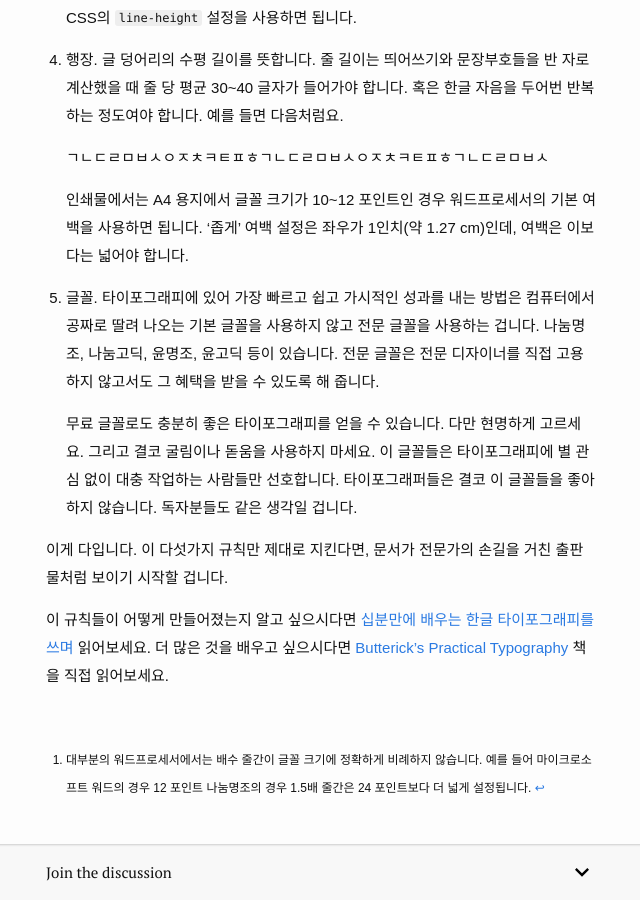
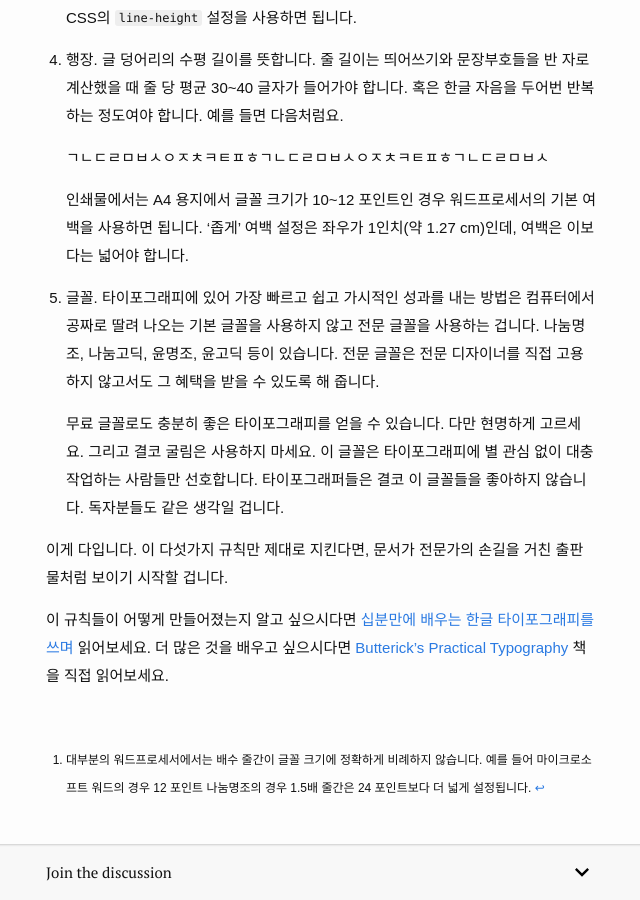
Before and after one commit to seongjaelee/seongjaelee.github.io, a Jekyll site: the page built from _posts/2016-01-07-hangul-typography-in-ten-minutes.md, in a window 1280 px wide and 900 px high, scrolled down 740 px. Shown: the whole window, without its empty margins (319-959 px from the left). Built offline with Jekyll 4.4.1, drawn with Linux system fonts in a browser that asks for light colours; nearby versions of some CDN libraries.

Commit message:
지양해야 할 폰트 중 돋움 제거
돋움의 가독성에 대한 문제 제기는 기억나는 게 없음. 원문과 어구를 맞추려고 너무 섣부르게 생각한 듯.

```diff
--- a/_posts/2016-01-07-hangul-typography-in-ten-minutes.md
+++ b/_posts/2016-01-07-hangul-typography-in-ten-minutes.md
@@ -26,7 +26,7 @@ comments: true
 
 5.  글꼴. 타이포그래피에 있어 가장 빠르고 쉽고 가시적인 성과를 내는 방법은 컴퓨터에서 공짜로 딸려 나오는 기본 글꼴을 사용하지 않고 전문 글꼴을 사용하는 겁니다. 나눔명조, 나눔고딕, 윤명조, 윤고딕 등이 있습니다. 전문 글꼴은 전문 디자이너를 직접 고용하지 않고서도 그 혜택을 받을 수 있도록 해 줍니다.
 
-    무료 글꼴로도 충분히 좋은 타이포그래피를 얻을 수 있습니다. 다만 현명하게 고르세요. 그리고 결코 굴림이나 돋움을  사용하지 마세요. 이 글꼴들은 타이포그래피에 별 관심 없이 대충 작업하는 사람들만 선호합니다. 타이포그래퍼들은 결코 이 글꼴들을 좋아하지 않습니다. 독자분들도 같은 생각일 겁니다.
+    무료 글꼴로도 충분히 좋은 타이포그래피를 얻을 수 있습니다. 다만 현명하게 고르세요. 그리고 결코 굴림은 사용하지 마세요. 이 글꼴은 타이포그래피에 별 관심 없이 대충 작업하는 사람들만 선호합니다. 타이포그래퍼들은 결코 이 글꼴들을 좋아하지 않습니다. 독자분들도 같은 생각일 겁니다.
 
 이게 다입니다. 이 다섯가지 규칙만 제대로 지킨다면, 문서가 전문가의 손길을 거친 출판물처럼 보이기 시작할 겁니다.
 
```
